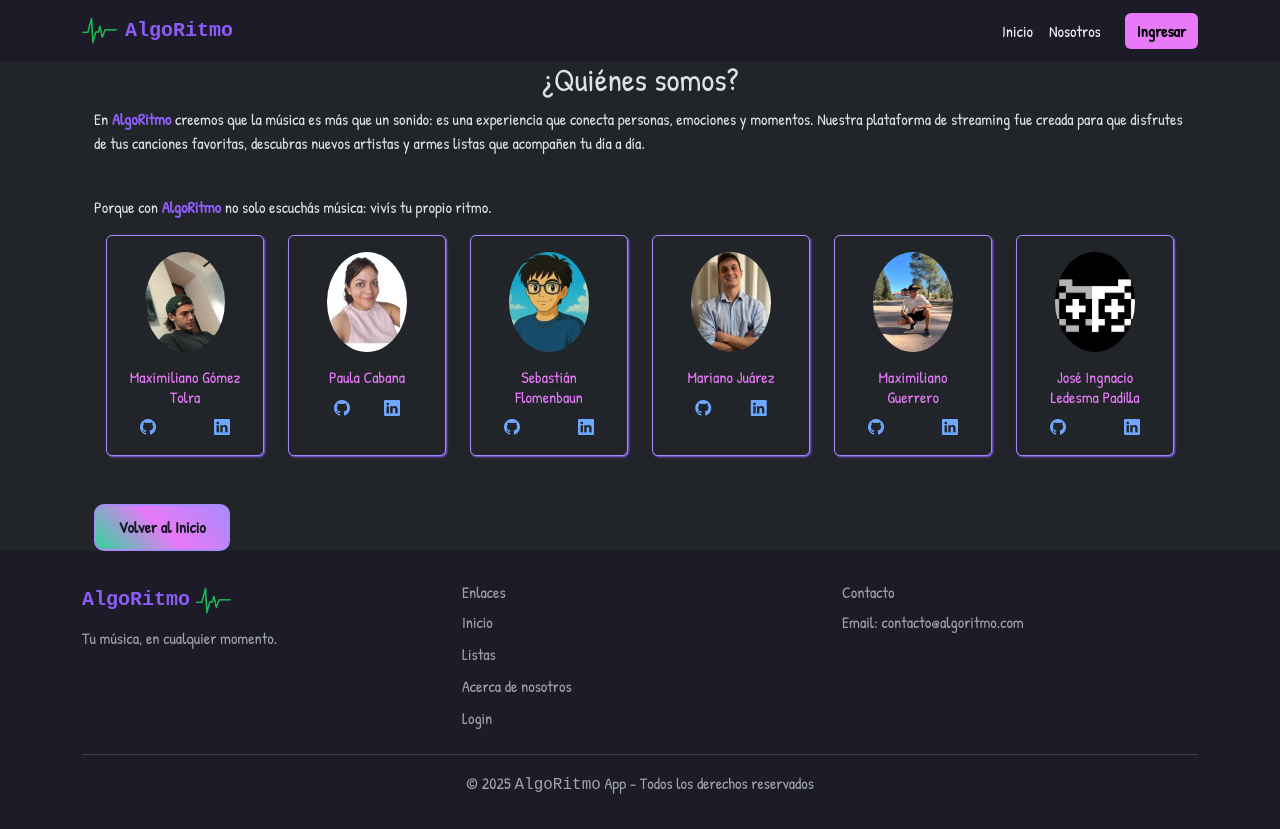
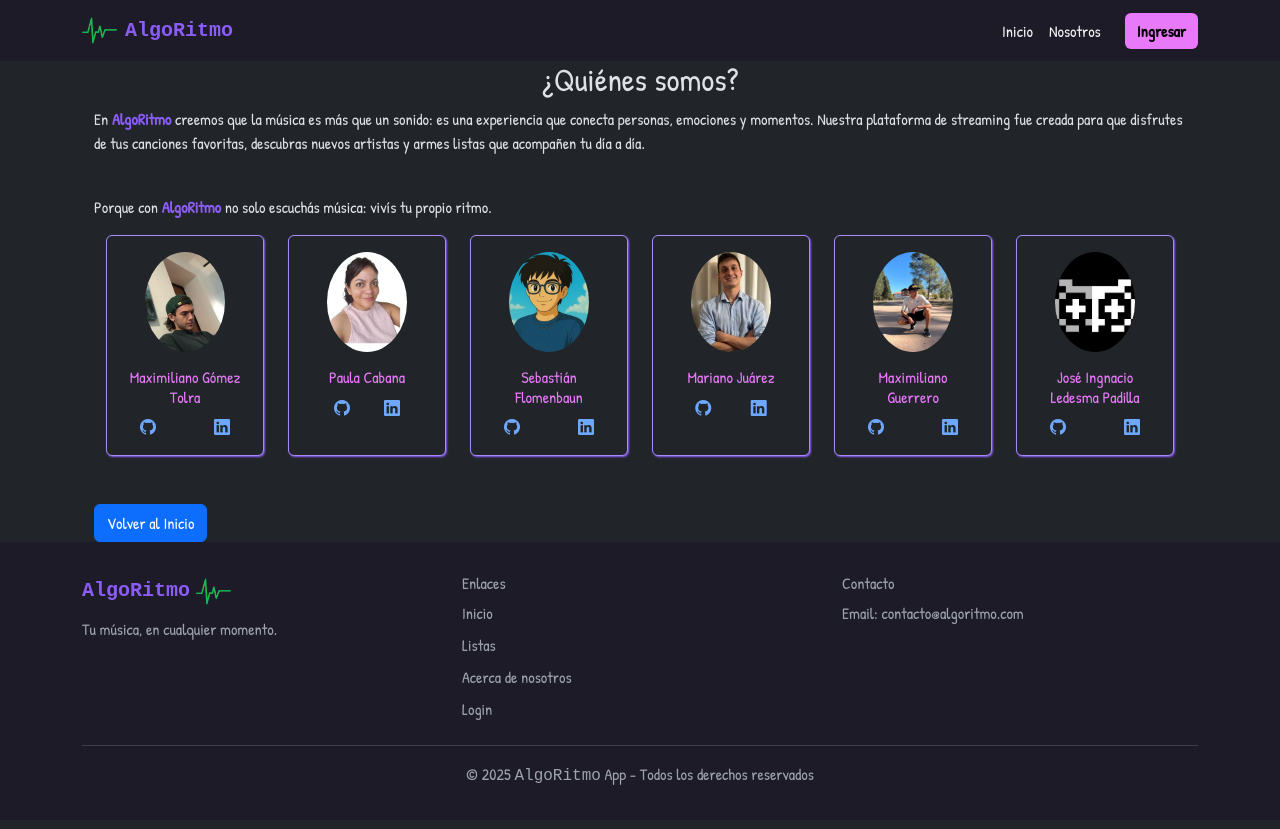
Before and after one commit to masheee/AlgoRitmo, a React (Vite) app: page /about in a window 1280 px wide. Built offline with nearby package versions, Linux system fonts and the light colour scheme; a web font is replaced by a local one.

Commit message:
Eliminé el color black del main para quedarnos con el color del tema oscuro que viene por defecto

```diff
--- a/src/styles/nosotros.css
+++ b/src/styles/nosotros.css
@@ -47,7 +47,7 @@
 }
 
 .btn-gradient {
-  background: linear-gradient(45deg, var(--color-success), #e879f9, #a78bfa);
+  background: linear-gradient(45deg, var(--color-success), var(--color-accent), var(--color-secondary);
   color: #1e1b29;
   border: 2px solid #a78bfa;
   font-weight: bold;
```
